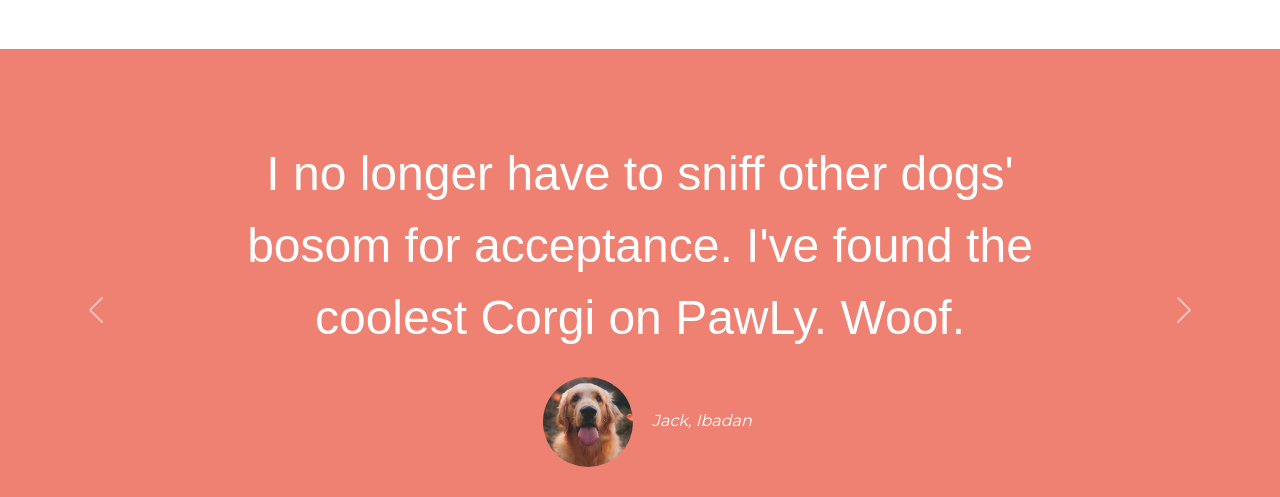
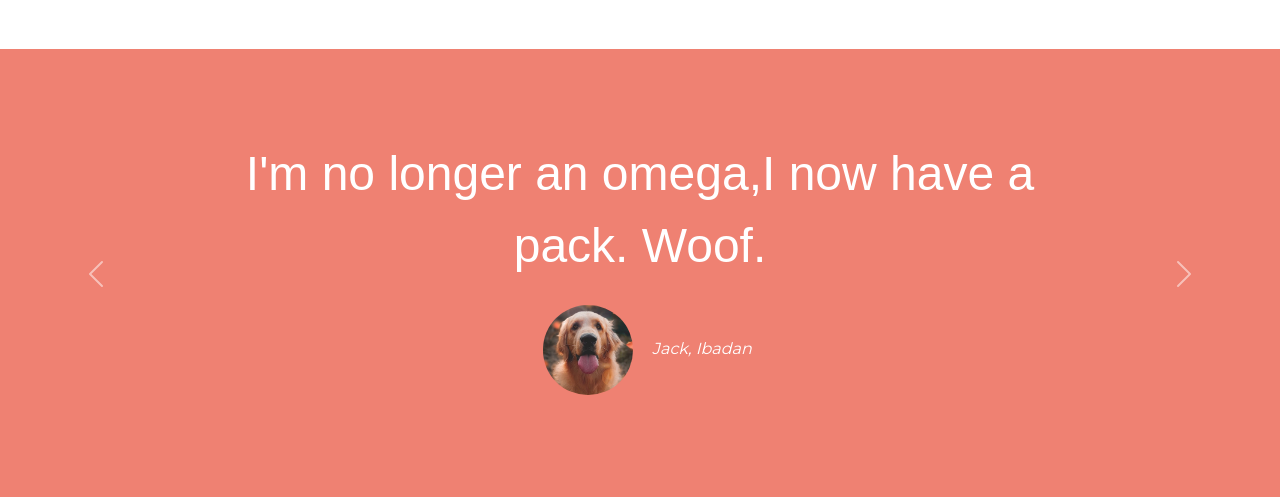
Before and after one commit to JesseNwaokolo/PawLY, a plain HTML site: page index.html in a window 1280 px wide. Shown: the part 1040-1537 px from the top of the page. Drawn offline with nearby package versions, Linux system fonts and the light colour scheme.

Commit message:
html third

```diff
--- a/index.html
+++ b/index.html
@@ -106,7 +106,7 @@
 
       <div class="carousel-inner">
         <div class="carousel-item active">
-          <h2>I no longer have to sniff other dogs' bosom for acceptance. I've found the coolest Corgi on PawLy. Woof.</h2>
+          <h2>I'm no longer an omega,I now have a pack. Woof.</h2>
           <img src="images/dog-img.jpg" alt="dog-profile" class="test-img">
           <em>Jack, Ibadan </em>
         </div>
```
